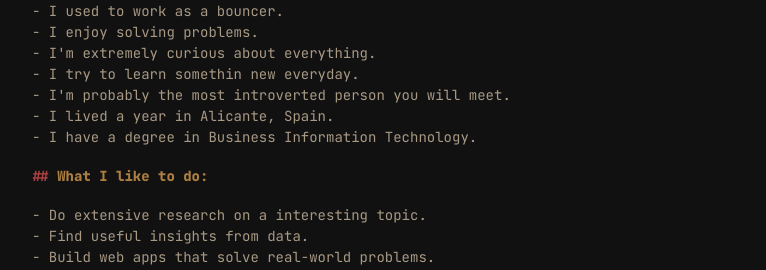
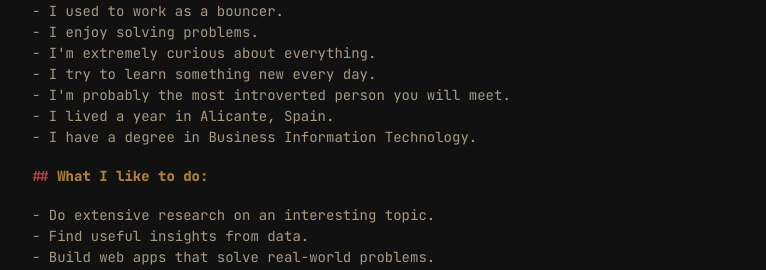
Before and after one commit to emilrwx/emilrwx_website, a Next.js app: page /about in a window 1280 px wide. Shown: the part 227-497 px from the top of the page, without its empty margins (122-888 px from the left). Built offline with nearby package versions, Linux system fonts and the light colour scheme.

Commit message:
fix typo

```diff
--- a/pages/about.js
+++ b/pages/about.js
@@ -17,7 +17,7 @@ export default function About () {
           <li>I used to work as a bouncer.</li>
           <li>I enjoy solving problems.</li>
           <li>I'm extremely curious about everything.</li>
-          <li>I try to learn somethin new everyday.</li>
+          <li>I try to learn something new every day.</li>
           <li>I'm probably the most introverted person you will meet.</li>
           <li>I lived a year in Alicante, Spain.</li>
           <li>I have a degree in Business Information Technology.</li>
@@ -25,7 +25,7 @@ export default function About () {
 
         <h2>What I like to do:</h2>
         <ul>
-          <li>Do extensive research on a interesting topic.</li>
+          <li>Do extensive research on an interesting topic.</li>
           <li>Find useful insights from data.</li>
           <li>Build web apps that solve real-world problems.</li>
           <li>Learn new skills to do those three things better.</li>
```
